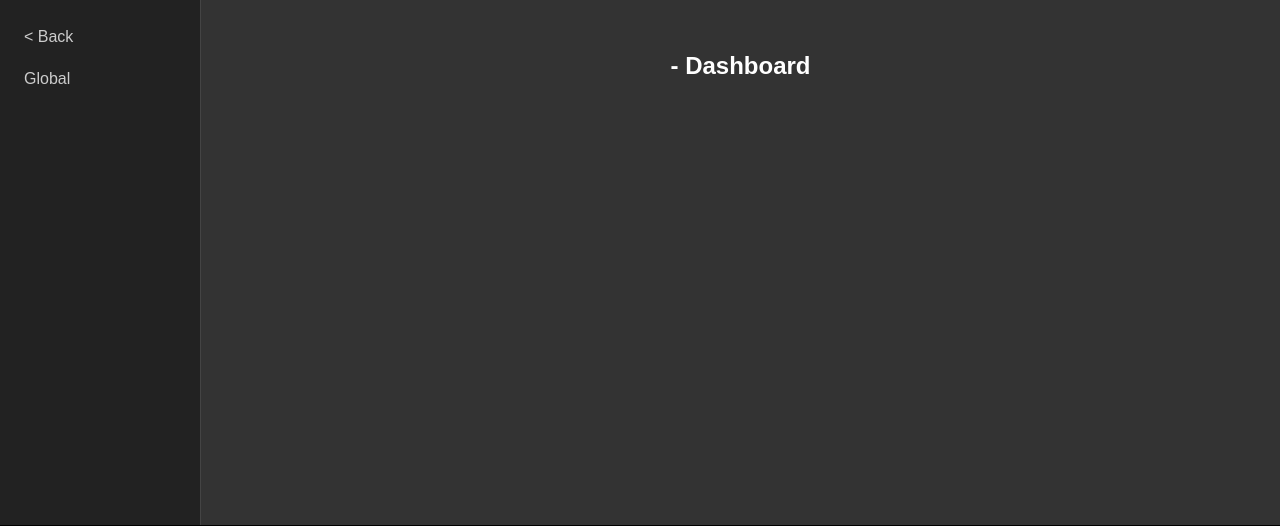
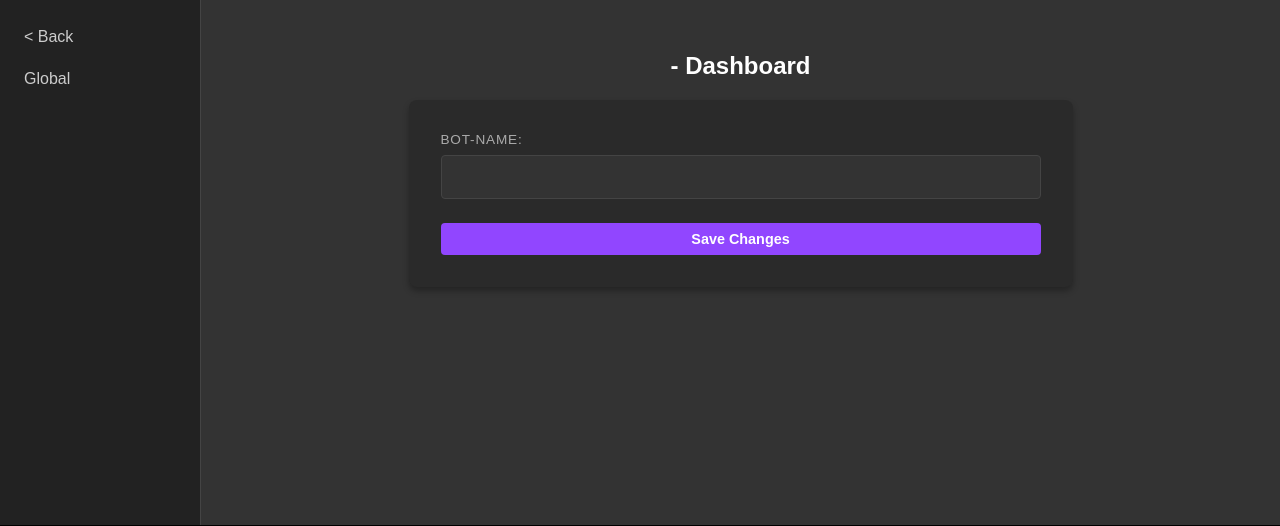
Before and after one commit to PurpurTentakel97/Purpur-Bot, a Python web app: template src/bot/frontend/templates/dashboard_global.html in a window 1280 px wide. Shown: the part 67-593 px from the top of the page. Run offline with Jinja, Linux system fonts and the light colour scheme; the template is opened without the code that fills it, so the values that code supplies are empty.

Commit message:
frontend: add bot update form and POST route to global dashboard
- Implemented a bot update form in `dashboard_global.html` with improved styling.
- Added a new POST route for updating bot details via `/dashboard/global/{bot_id}`.
- Integrated success and error message handling into the update flow.

```diff
--- a/src/bot/frontend/templates/dashboard_global.html
+++ b/src/bot/frontend/templates/dashboard_global.html
@@ -4,9 +4,55 @@
 
 {% block extra_dashboard_styles %}
 <style>
+    .global-settings-form {
+        max-width: 600px;
+        margin: 0 auto;
+        display: flex;
+        flex-direction: column;
+        gap: 1.5rem;
+        background-color: #2a2a2a;
+        padding: 2rem;
+        border-radius: 8px;
+        box-shadow: 0 4px 6px rgba(0,0,0,0.3);
+    }
 
+    .form-group {
+        display: flex;
+        flex-direction: column;
+        gap: 0.5rem;
+    }
+
+    .form-group label {
+        color: #aaa;
+        font-size: 0.85rem;
+        text-transform: uppercase;
+        letter-spacing: 0.05rem;
+    }
+
+    .form-group input {
+        padding: 0.75rem;
+        background-color: #333;
+        border: 1px solid #444;
+        border-radius: 4px;
+        color: white;
+        font-size: 1rem;
+    }
+
+    .form-group input:focus {
+        outline: none;
+        border-color: #9146ff;
+    }
 </style>
 {% endblock %}
 
+
 {% block dashboard_content %}
+    <form action="/dashboard/global/{{ bot.id }}" method="post" class="global-settings-form">
+        <div class="form-group">
+            <label for="name">Bot-Name:</label>
+            <input type="text" id="name" name="name" value="{{ bot.name }}" required>
+        </div>
+
+        <button type="submit" class="btn btn-primary">Save Changes</button>
+    </form>
 {% endblock %}
--- a/src/bot/main.py
+++ b/src/bot/main.py
@@ -17,8 +17,8 @@ from bot.frontend.helpers.auth import get_twitch_user
 from bot.frontend.helpers.route_utils import get_templates
 from bot.frontend.routes.api_auth import router as auth_router
 from bot.frontend.routes.api_icons import router as icon_router
+from bot.frontend.routes.dashboard_global import router as dashboard_main_router
 from bot.frontend.routes.home import router as home_router
-from bot.frontend.routes.dashboard_global import router as dashboard_main_router
 from bot.helpers.log import LogProgram
 from bot.helpers.log import log_exception
 
```
Also changed, not shown: src/bot/frontend/routes/dashboard_global.py (+34 -4 lines).
